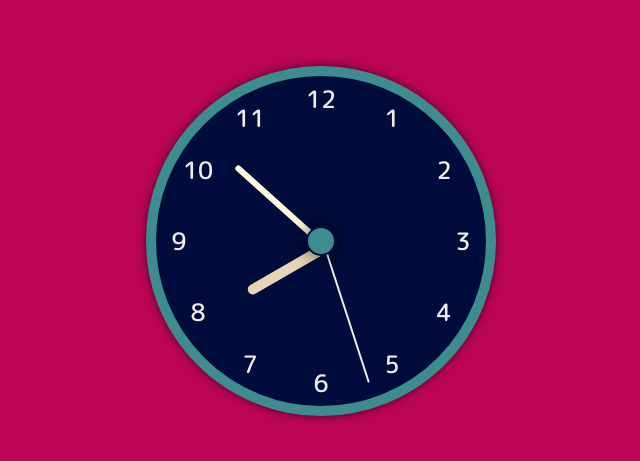
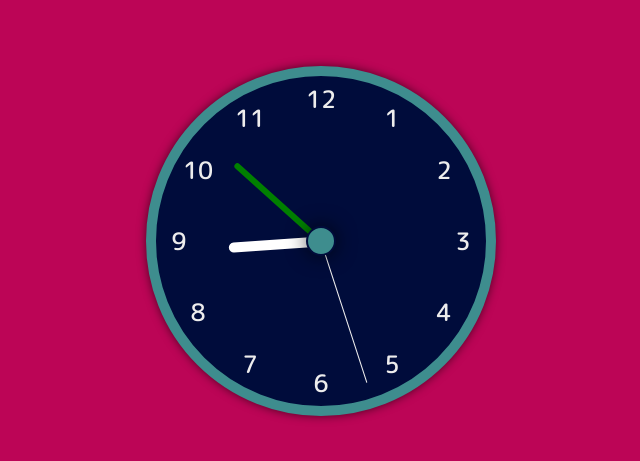
Before and after one commit to zaid-13/Analog-Clock, a React app: page / in a window 1280 px wide. Shown: the part 159-620 px from the top of the page, without its empty margins (319-959 px from the left). Built offline with nearby package versions, Linux system fonts and the light colour scheme.

Commit message:
clock hand centred

```diff
--- a/src/components/Clock/Clock.js
+++ b/src/components/Clock/Clock.js
@@ -9,26 +9,37 @@ function Clock() {
 
     const [clockData, setClockData] = useState({});
 
-    let clockNumbers = [];
+    let clockNumbers = new Array(12);
 
     let number = 1;
     for (; number <= 12; number++) {
         clockNumbers.push(number)
     }
 
+
+
     const dataObj = () => {
         const date = new Date();
 
         return {
-            seconds: date.getSeconds(),
-            minutes: date.getMinutes(),
-            hours: date.getHours()
+            // seconds: date.getSeconds(),
+            // minutes: date.getMinutes(),
+            // hours: date.getHours()
+            hours: 30 * ((date.getHours() % 12 || 12) + (date.getMinutes()/60)) ,
+            minutes: 6 * date.getMinutes(),
+            seconds:6 * date.getSeconds()
         }
     }
 
     useEffect(() => {
         const intervalId = setInterval(() => {
             setClockData(dataObj())
+            // const newDate = new Date();
+            // console.log({
+            //     hour: 30 * ((newDate.getHours() % 12 || 12) + (newDate.getMinutes()/60)) ,
+            //     minutes: 6 * newDate.getMinutes(),
+            //     seconds:6 * newDate.getSeconds()
+            // })
         }, 1000)
 
         return () => clearInterval(intervalId);
--- a/src/components/Clock/Hands/Hand.css
+++ b/src/components/Clock/Hands/Hand.css
@@ -4,5 +4,5 @@
     left:50%;
     border-top-left-radius: 20px;
     border-top-right-radius: 20px;
-    transform-origin: bottom;
+    transform-origin: bottom left;
 }
--- a/src/components/Clock/Hands/HourHand/HourHand.css
+++ b/src/components/Clock/Hands/HourHand/HourHand.css
@@ -1,6 +1,6 @@
 [hourhand] .hand {
     width: 10px;
     height: 28%;
-    background-color: #E8D5B5;
+    background-color: white;
     z-index: 1;
 }
--- a/src/components/Clock/Hands/HourHand/HourHand.js
+++ b/src/components/Clock/Hands/HourHand/HourHand.js
@@ -7,7 +7,7 @@ function HourHand({hours}) {
     return (
         <div hourhand="true" className="hourhand">
             <div style={{
-                transform: `rotate(${hours * 30}deg) translateX(-50%)`
+                transform: `rotate(${hours}deg) translate(-50%)`
             }} className="hand"></div>
         </div>
     )
--- a/src/components/Clock/Hands/MinuteHand/MinuteHand.css
+++ b/src/components/Clock/Hands/MinuteHand/MinuteHand.css
@@ -1,6 +1,6 @@
 [minutehand] .hand {
     width: 6px;
     height: 35%;
-    background-color: #FFFADE;
+    background-color: green;
     z-index: 2;
 }
--- a/src/components/Clock/Hands/MinuteHand/MinuteHand.js
+++ b/src/components/Clock/Hands/MinuteHand/MinuteHand.js
@@ -7,7 +7,7 @@ function MinuteHand({minutes}) {
     return (
         <div minutehand="true" className="minutehand">
             <div style={{
-                transform: `rotate(${minutes * 6}deg) translateX(-50%)`
+                transform: `rotate(${minutes}deg) translateX(-50%)`
             }} className="hand"></div>
         </div>
     )
--- a/src/components/Clock/Hands/SecondHand/SecondHand.css
+++ b/src/components/Clock/Hands/SecondHand/SecondHand.css
@@ -1,5 +1,5 @@
 [secondhand] .hand {
-    width: 2px;
+    width: 1px;
     height: 45%;
     background-color: #ededed;
     z-index: 3;
--- a/src/components/Clock/Hands/SecondHand/SecondHand.js
+++ b/src/components/Clock/Hands/SecondHand/SecondHand.js
@@ -7,7 +7,7 @@ function SecondHand({seconds}) {
     return (
         <div secondhand="true" className="secondhand">
             <div style={{
-                transform: `rotate(${seconds * 6}deg) translate(-50%)`
+                transform: `rotate(${seconds}deg) translate(-50%)`
             }} className="hand"></div>
         </div>
     )
```
Also changed, not shown: 1 other file (tests, documents, lock files or other folders).
